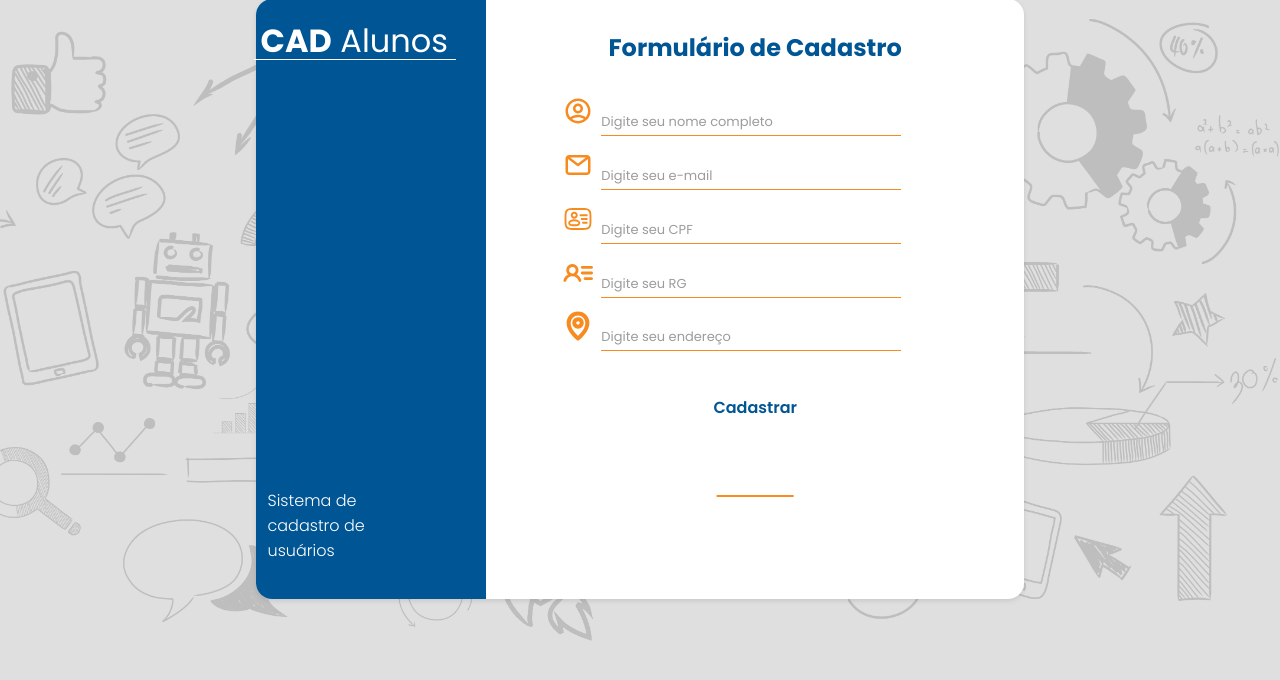
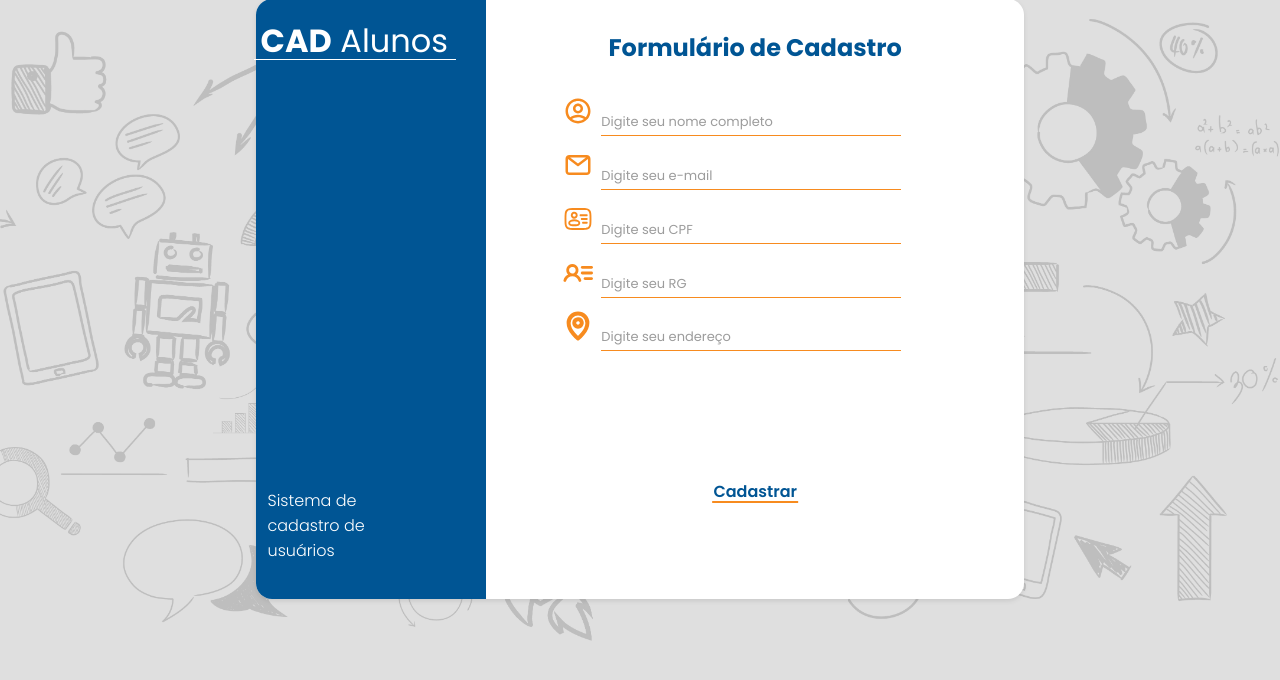
Before and after one commit to pablynnecaldeira/CadAlunos, a PHP site: template view/cadastro/cadastro.html in a window 1280 px wide. Shown: the part 81-761 px from the top of the page. Run offline with PHP 8.4, Linux system fonts and the light colour scheme; the template is opened without the code that fills it, so the values that code supplies are empty.

Commit message:
botao cadastrar

```diff
--- a/view/style/cadastro.css
+++ b/view/style/cadastro.css
@@ -91,7 +91,6 @@ h1 {
 
 .formRow{
     display: flex;
-    /* align-items: center; */
     margin-bottom: 30px;
     width: 100%;
 }
@@ -100,7 +99,6 @@ form{
     width: 100%;
     display: flex;
     flex-direction: column;
-    /* align-items: center; */
 }
 
 input[type=text],
@@ -130,6 +128,11 @@ button {
 }
 
 .btn-cadastro {
+    position: absolute;
+    left: 50%;
+    top: 75%;
+    transform: translate(-50%);
+
     color: #005594;
     padding: 5px 30px;
     font-weight: 600;
@@ -149,7 +152,7 @@ button {
     bottom: 17%;
     left: 50%;
     transform: translateX(-50%);
-    width: 20%;
-    height: .3%;
+    width: 60%;
+    height: 5%;
     background-color: #F78B1F;
 }
```
